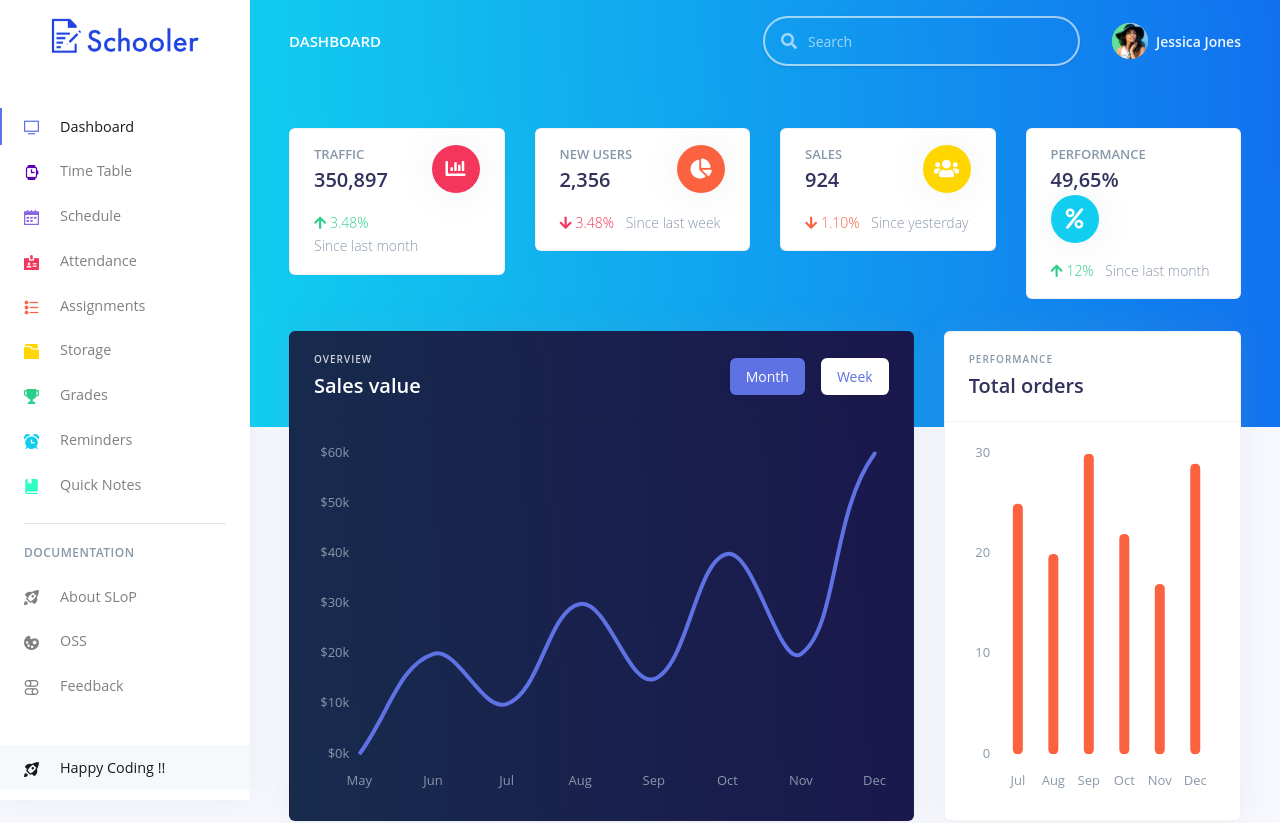
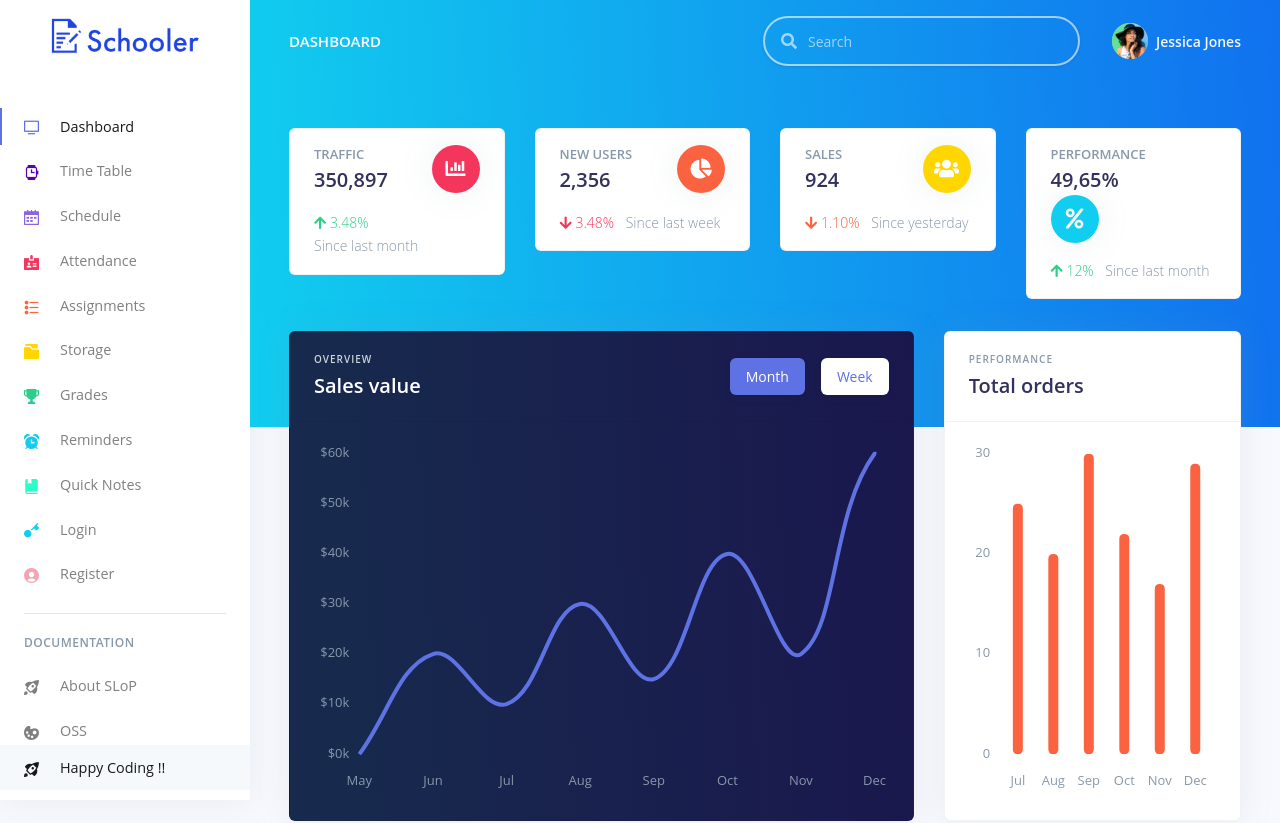
Before and after one commit to meet59patel/schooler, a React (Create React App) app: page /admin/index in a window 1280 px wide. Shown: the top 823 px of the page. Built offline with nearby package versions, Linux system fonts and the light colour scheme; sample sign-in values are in the browser's storage.

Commit message:
Update routes.js

```diff
--- a/src/routes.js
+++ b/src/routes.js
@@ -1,4 +1,6 @@
 import Index from "./views/Index.js";
+import Register from "./views/examples/Register.js";
+import Login from "./views/examples/Login.js";
 // Import componets here when they are created
 
 var routes = [
@@ -64,6 +66,20 @@ var routes = [
     icon: "ni ni-book-bookmark text-cyan",
     component: Index, // Changes this when respective compenent is created.
     layout: "/admin"
+  },
+  {
+    path: "/login",
+    name: "Login",
+    icon: "ni ni-key-25 text-info",
+    component: Login,
+    layout: "/auth"
+  },
+  {
+    path: "/register",
+    name: "Register",
+    icon: "ni ni-circle-08 text-pink",
+    component: Register,
+    layout: "/auth"
   }
 ];
 export default routes;
```
